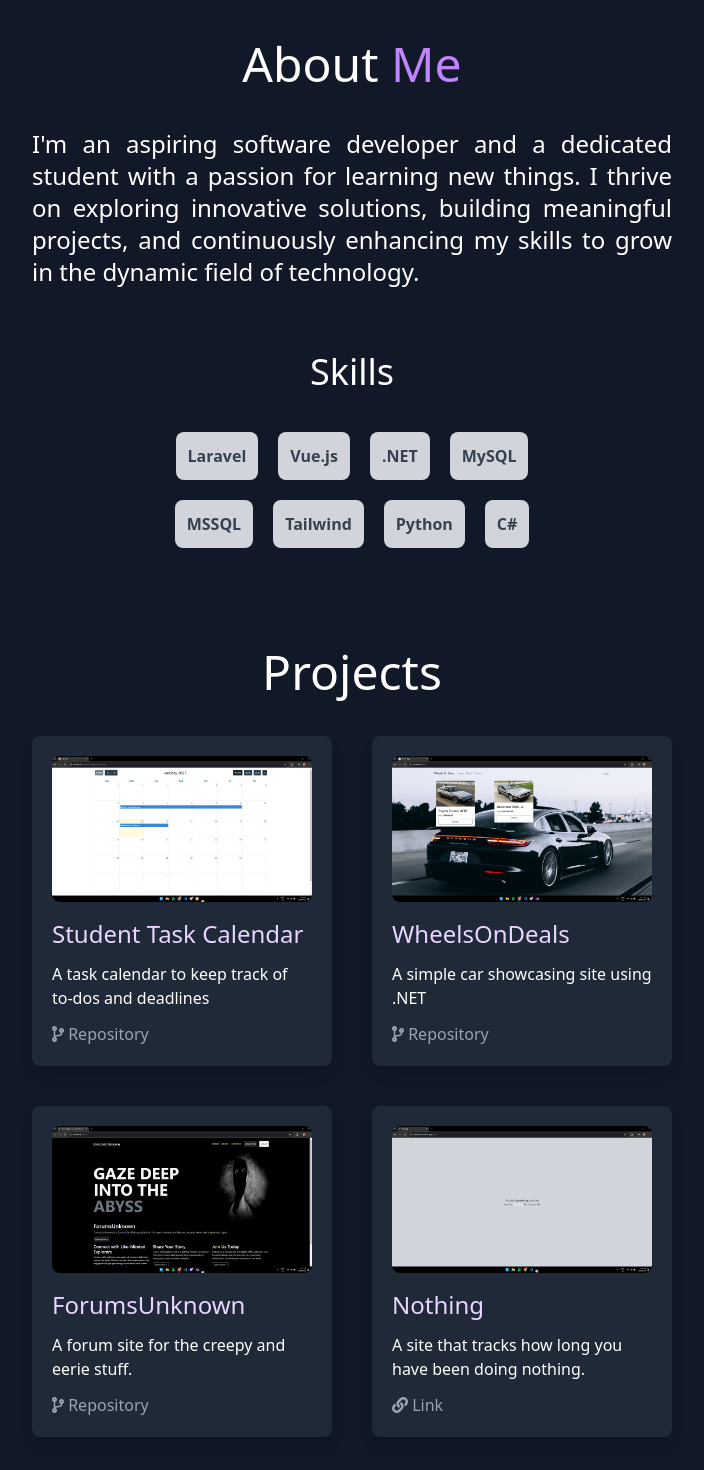
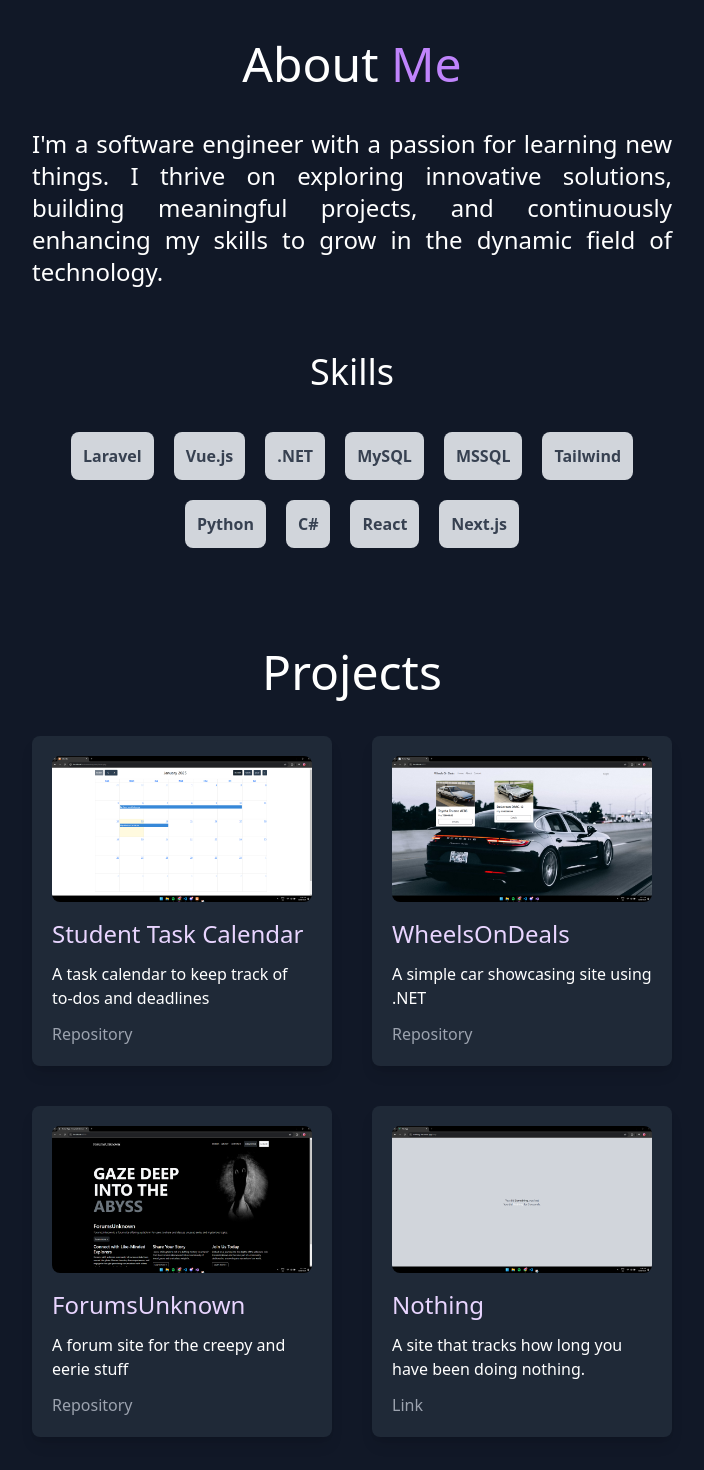
Before and after one commit to kurtthezombie/portfolio, a Vue app: page / in a window 1280 px wide. Shown: the part 820-2290 px from the top of the page, without its empty margins (288-992 px from the left). Built offline with nearby package versions, Linux system fonts and the light colour scheme.

Commit message:
refactor using constants file to decongest repetitive code

```diff
--- a/src/components/AboutMe.vue
+++ b/src/components/AboutMe.vue
@@ -5,7 +5,7 @@
       </div>
       <div class="flex justify-center w-1/2">
         <p class="text-justify md:text-2xl sm:text-xl min-[320px]:text-lg font-sans text-gray-800 dark:text-white">
-          I'm an aspiring software developer and a dedicated student with a passion for learning new things. I thrive
+          I'm a software engineer with a passion for learning new things. I thrive
           on
           exploring innovative solutions, building meaningful projects, and continuously enhancing my skills to grow
           in
--- a/src/components/MyProjects.vue
+++ b/src/components/MyProjects.vue
@@ -1,37 +1,42 @@
+<script setup>
+import { Projects } from '@/constants/projects';
+</script>
+
 <template>
   <section id="projects" class="mb-32">
   <div class="flex justify-center">
     <h1 class="text-5xl text-black dark:text-white">Projects</h1>
   </div>
     <div class="grid grid-cols-1 md:grid-cols-2 lg:grid-cols-2 gap-10 mt-10 w-1/2 mx-auto">
-        <div class="project-card p-5 bg-white dark:bg-gray-800 rounded-lg shadow-lg hover:shadow-purple-800 hover:scale-105 cursor-pointer transition duration-200">
-          <img src="../assets/project1.png" alt="Project 1" class="w-full h-auto rounded-lg mb-4">
-          <h2 class="md:text-2xl mb-3 min-[320px]:text-base sm:text-lg text-purple-900 dark:text-purple-200">Student Task Calendar</h2>
-          <p class="mb-3 text-gray-700 dark:text-white">A task calendar to keep track of to-dos and deadlines</p>
-          <a href="https://github.com/kurtthezombie/task-calendar" target="_blank" class="text-gray-700 dark:text-gray-400 hover:text-purple-800 dark:hover:text-purple-400"><i class="fas fa-code-branch"></i> Repository</a>
-        </div>
-        <div class="project-card p-5 bg-white dark:bg-gray-800 rounded-lg shadow-lg hover:shadow-purple-800 hover:scale-105 cursor-pointer transition duration-200">
-          <img src="../assets/project2.png" alt="Project 2" class="w-full h-auto rounded-lg mb-4">
-          <h2 class="md:text-2xl mb-3 min-[320px]:text-base sm:text-lg text-purple-900 dark:text-purple-200">WheelsOnDeals</h2>
-          <p class="mb-3 text-gray-700 dark:text-white">A simple car showcasing site using .NET</p>
-          <a href="https://github.com/kurtthezombie/wheels-on-deals" target="_blank" class="text-gray-700 dark:text-gray-400 hover:text-purple-800 dark:hover:text-purple-400"><i class="fas fa-code-branch"></i> Repository</a>
-        </div>
-        <div class="project-card p-5 bg-white dark:bg-gray-800 rounded-lg shadow-lg hover:shadow-purple-800 hover:scale-105 cursor-pointer transition duration-200">
-          <img src="../assets/project3.png" alt="Project 3" class="w-full h-auto rounded-lg mb-4">
-          <h2 class="md:text-2xl mb-3 min-[320px]:text-base sm:text-lg text-purple-900 dark:text-purple-200">ForumsUnknown</h2>
-          <p class="mb-3 text-gray-700 dark:text-white">A forum site for the creepy and eerie stuff.</p>
-          <a href="https://github.com/kurtthezombie/forums-unknown-mvc" target="_blank" class="text-gray-700 dark:text-gray-400 hover:text-purple-800 dark:hover:text-purple-400"><i class="fas fa-code-branch"></i> Repository</a>
-        </div>
-        <!-- Add more project cards as needed -->
-        <div class="project-card p-5 bg-white dark:bg-gray-800 rounded-lg shadow-lg hover:shadow-purple-800 hover:scale-105 cursor-pointer transition duration-200">
-          <img src="../assets/project4.png" alt="Project 4" class="w-full h-auto rounded-lg mb-4">
-          <h2 class="md:text-2xl mb-3 min-[320px]:text-base sm:text-lg text-purple-900 dark:text-purple-200">Nothing</h2>
-          <p class="mb-3 text-gray-700 dark:text-white">A site that tracks how long you have been doing nothing.</p>
-          <a href="https://nothing-ktz.vercel.app/" target="_blank" class="text-gray-700 dark:text-gray-400 hover:text-purple-800 dark:hover:text-purple-400"><i class="fas fa-link"></i> Link</a>
+      <div
+        v-for="project in Projects"
+        :key="project.title"
+        class="project-card p-5 bg-white dark:bg-gray-800 rounded-lg shadow-lg
+               hover:shadow-purple-800 hover:scale-105 cursor-pointer transition duration-200"
+      >
+        <img
+          :src="project.image"
+          :alt="project.title"
+          class="w-full h-auto rounded-lg mb-4"
+        />
+
+        <h2 class="md:text-2xl mb-3 min-[320px]:text-base sm:text-lg text-purple-900 dark:text-purple-200">
+          {{ project.title }}
+        </h2>
+
+         <p class="mb-3 text-gray-700 dark:text-white">
+          {{ project.subtitle }}
+        </p>
+
+        <a
+          :href="project.url"
+          target="_blank"
+          class="text-gray-700 dark:text-gray-400 hover:text-purple-800 dark:hover:text-purple-400"
+        >
+          {{ project.type === 1 ? 'Repository' : 'Link' }}
+        </a>
+
       </div>
     </div>
   </section>
 </template>
-
-<script setup>
-</script>
--- a/src/components/Skills.vue
+++ b/src/components/Skills.vue
@@ -1,36 +1,24 @@
+<script setup>
+import { Skills } from '@/constants/skills'
+</script>
+
 <template>
   <div class="flex flex-col justify-center items-center mb-20">
     <div class="flex flex-col items-center gap-y-5 mb-5 min-[320px]:px-10">
-                  <div class="">
       <h3 class="text-4xl mb-5 text-black dark:text-white">Skills</h3>
-                  </div>
-                  <div class="flex flex-row justify-center gap-x-5">
-                        <a href="https://laravel.com" target="_blank" rel="noopener noreferrer"
-                              class="p-3 bg-gray-300 rounded-lg text-gray-700 font-semibold hover:bg-red-500 hover:text-white hover:scale-110 transition duration-200 cursor-pointer">
-                              Laravel</a>
-                        <a href="https://vuejs.org" target="_blank" rel="noopener noreferrer"
-                              class="p-3 bg-gray-300 rounded-lg text-gray-700 font-semibold hover:bg-cyan-950 hover:text-emerald-500 hover:shadow-md hover:scale-110 transition duration-200 cursor-pointer">
-                              Vue.js</a>
-                        <a href="https://dotnet.microsoft.com" target="_blank" rel="noopener noreferrer"
-                              class="p-3 bg-gray-300 rounded-lg text-gray-700 font-semibold hover:bg-purple-700 hover:text-white hover:scale-110 transition duration-200 cursor-pointer">
-                              .NET</a>
-                        <a href="https://www.mysql.com" target="_blank" rel="noopener noreferrer"
-                              class="p-3 bg-gray-300 rounded-lg text-gray-700 font-semibold hover:bg-sky-700 hover:text-amber-500 hover:scale-110 transition duration-200 cursor-pointer">
-                              MySQL</a>
-                  </div>
-                  <div class="flex flex-row justify-center gap-x-5">
-                        <a href="https://www.microsoft.com/sql-server" target="_blank" rel="noopener noreferrer"
-                              class="p-3 bg-gray-300 rounded-lg text-gray-700 font-semibold hover:bg-white hover:text-red-700 hover:scale-110 transition duration-200 cursor-pointer">
-                              MSSQL</a>
-                        <a href="https://tailwindcss.com" target="_blank" rel="noopener noreferrer"
-                              class="p-3 bg-gray-300 rounded-lg text-gray-700 font-semibold hover:bg-sky-400 hover:text-white hover:scale-110 transition duration-200 cursor-pointer">
-                              Tailwind</a>
-                        <a href="https://www.python.org" target="_blank" rel="noopener noreferrer"
-                              class="p-3 bg-gray-300 rounded-lg text-gray-700 font-semibold hover:bg-yellow-400 hover:text-cyan-700 hover:scale-110 transition duration-200 cursor-pointer">
-                              Python</a>
-                        <a href="https://learn.microsoft.com/en-us/dotnet/csharp/" target="_blank" rel="noopener noreferrer"
-                              class="p-3 bg-gray-300 rounded-lg text-gray-700 font-semibold hover:bg-purple-700 hover:text-white hover:scale-110 transition duration-200 cursor-pointer">
-                              C#</a>
+
+        <div class="flex flex-wrap justify-center gap-5 max-w-xl">
+          <a
+            v-for="skill in Skills"
+            :key="skill.name"
+            :href="skill.link"
+            target="_blank"
+            rel="noopener noreferrer"
+            class="p-3 bg-gray-300 rounded-lg text-gray-700 font-semibold
+                 hover:bg-gray-200 hover:scale-110 transition duration-200"
+          >
+            {{ skill.name }}
+          </a>
         </div>
     </div>
   </div>
--- /dev/null
+++ b/src/constants/projects.js
@@ -0,0 +1,30 @@
+export const Projects = [
+    {
+        image: new URL('@/assets/project1.png', import.meta.url).href,
+        title: 'Student Task Calendar',
+        subtitle: 'A task calendar to keep track of to-dos and deadlines',
+        url: 'https://github.com/kurtthezombie/task-calendar',
+        type: 1,
+    },
+    {
+        image: new URL('@/assets/project2.png', import.meta.url).href,
+        title: 'WheelsOnDeals',
+        subtitle: 'A simple car showcasing site using .NET',
+        url: 'https://github.com/kurtthezombie/wheels-on-deals',
+        type: 1,
+    },
+    {
+        image: new URL('@/assets/project3.png', import.meta.url).href,
+        title: 'ForumsUnknown',
+        subtitle: 'A forum site for the creepy and eerie stuff',
+        url: 'https://github.com/kurtthezombie/forums-unknown-mvc',
+        type: 1,
+    },
+    {
+        image: new URL('@/assets/project4.png', import.meta.url).href,
+        title: 'Nothing',
+        subtitle: 'A site that tracks how long you have been doing nothing.',
+        url: 'https://nothing-ktz.vercel.app/',
+        type: 2,
+    },
+]
--- /dev/null
+++ b/src/constants/skills.js
@@ -0,0 +1,12 @@
+export const Skills = [
+    { link: 'https://laravel.com', name: 'Laravel'},
+    { link: 'https://vuejs.org', name: 'Vue.js'},
+    { link: 'https://dotnet.microsoft.com', name: '.NET'},
+    { link: 'https://www.mysql.com', name: 'MySQL'},
+    { link: 'https://www.microsoft.com/sql-server', name: 'MSSQL'},
+    { link: 'https://tailwindcss.com', name: 'Tailwind'},
+    { link: 'https://www.python.org', name: 'Python'},
+    { link: 'https://learn.microsoft.com/en-us/dotnet/csharp/', name: 'C#'},
+    { link: 'https://react.dev/', name: 'React'},
+    { link: 'https://nextjs.org/', name: 'Next.js'},
+]
--- a/src/views/HomeView.vue
+++ b/src/views/HomeView.vue
@@ -11,7 +11,7 @@
       <div class="flex flex-col md:flex-row md:gap-x-20 md:px-20 justify-center items-center h-screen gap-y-10">
         <div class="flex flex-col gap-y-3 md:items-start sm:items-center">
           <h1 class="text-3xl md:text-5xl md:text-start min-[320px]:text-center text-gray-900 dark:text-white">Hi, I'm <span class="text-violet-900 dark:text-purple-300">Kurt Desmond Cabaluna</span></h1>
-          <h1 class="text-xl sm:text-center md:text-center min-[320px]:text-center text-gray-700 dark:text-white">Web Developer</h1>
+          <h1 class="text-xl sm:text-center md:text-center min-[320px]:text-center text-gray-700 dark:text-white">Software Engineer</h1>
           <div class="flex flex-row justify-start gap-x-10 min-[320px]:justify-center">
             <a href="#about" class="pb-2 border-b-2 border-transparent hover:border-purple-800 dark:hover:border-purple-400 dark:hover:text-purple-500 hover:text-purple-800 text-gray-700 dark:text-white transition duration-200">About</a>
             <a href="#projects" class="pb-2 border-b-2 border-transparent hover:border-purple-800 dark:hover:border-purple-400 dark:hover:text-purple-500 hover:text-purple-800 text-gray-700 dark:text-white transition duration-200">Projects</a>
```
Lines whose indentation alone changed are shown as unchanged.
